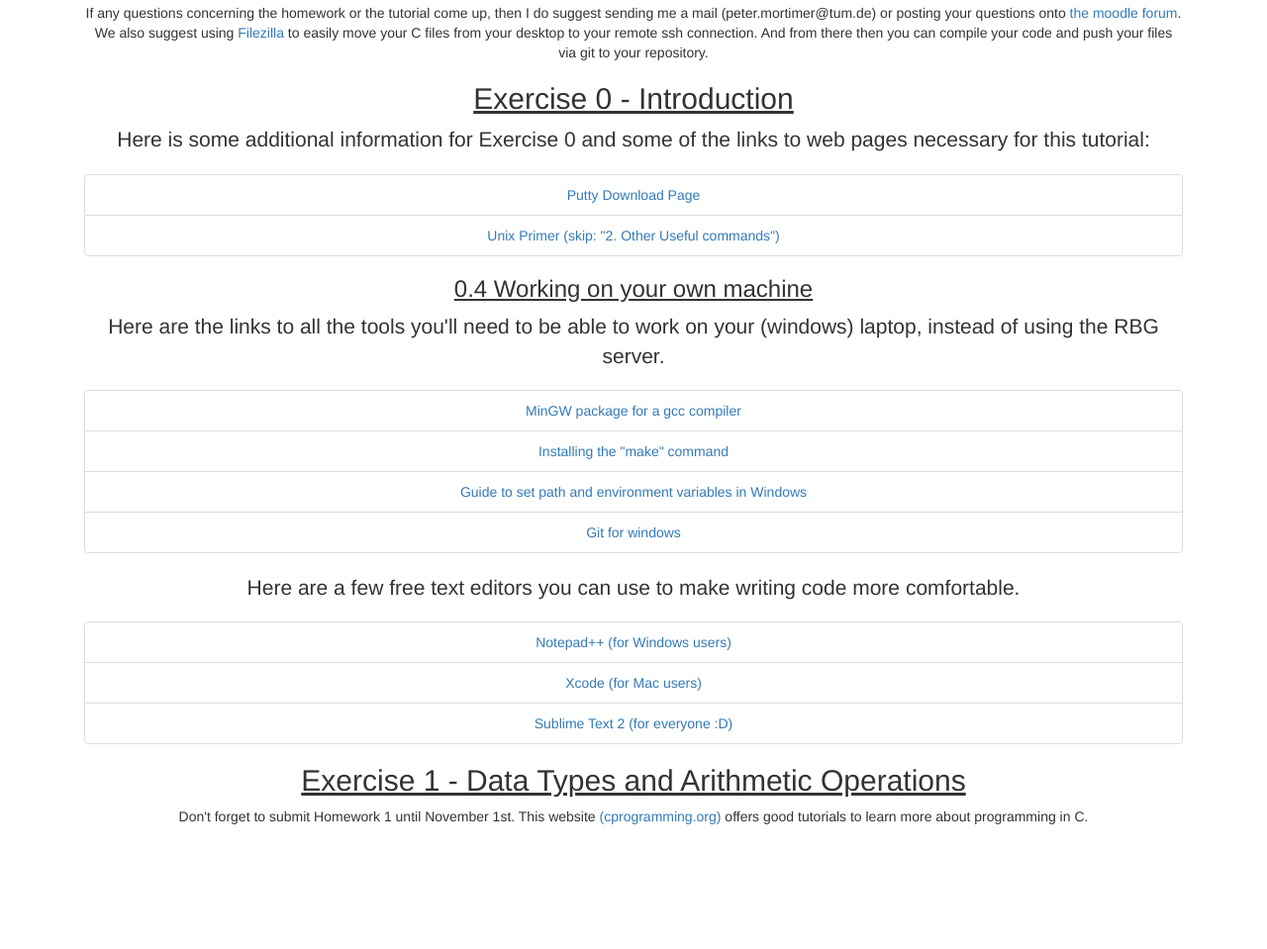
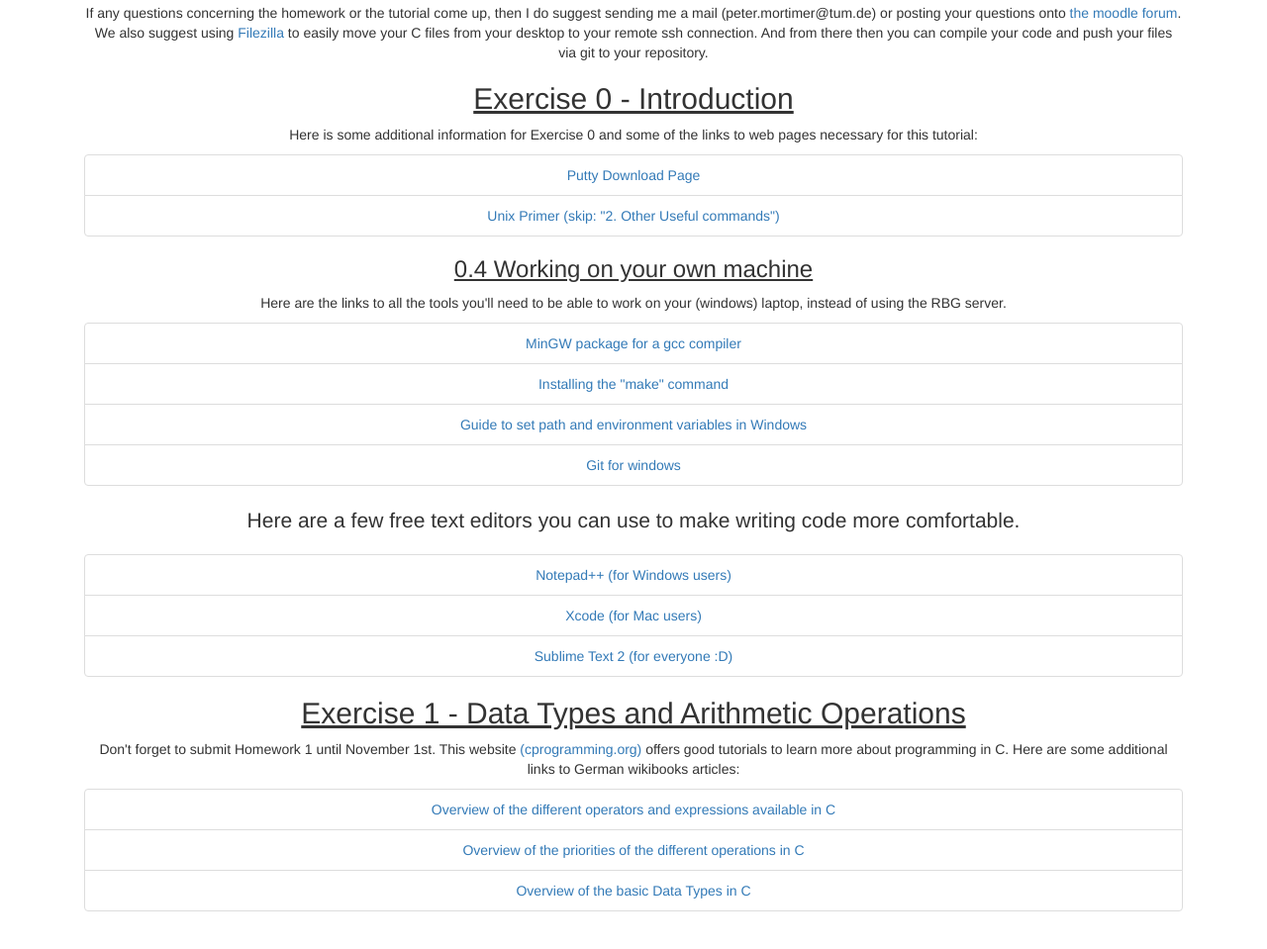
Before and after one commit to tonyromarock/UniWebsite, a plain HTML site: page Website/infoMSE.html in a window 1280 px wide. Shown: the part 235-1194 px from the top of the page at 99% size. Before the commit the page ends 1120 px from the top, so only its background shows below. Drawn offline with nearby package versions, Linux system fonts and the light colour scheme.

Commit message:
Added list of links to Exercise 1

```diff
--- a/Website/infoMSE.html
+++ b/Website/infoMSE.html
@@ -55,7 +55,7 @@
 
         <!-- Exercise 0 -->
         <h2><u>Exercise 0 - Introduction</u></h2>
-        <p class="lead">Here is some additional information for Exercise 0 and some of the links to web pages necessary for this tutorial:
+        <p>Here is some additional information for Exercise 0 and some of the links to web pages necessary for this tutorial:
         <ul class="list-group">
         	<li class="list-group-item"><a href="http://www.chiark.greenend.org.uk/~sgtatham/putty/download.html">Putty Download Page</a></li>
         	<li class="list-group-item"><a href="http://www.ks.uiuc.edu/Training/Tutorials/Reference/unixprimer.html">Unix Primer (skip: "2. Other Useful commands") </a></li>
@@ -63,7 +63,7 @@
         </p>
 
         <h3><u>0.4 Working on your own machine</u></h3>
-        <p class="lead">Here are the links to all the tools you'll need to be able to work on your (windows) laptop, instead of using the RBG server.</p>
+        <p>Here are the links to all the tools you'll need to be able to work on your (windows) laptop, instead of using the RBG server.</p>
         <ul class="list-group">
           <li class="list-group-item"><a href="http://mingw-w64.org/doku.php/download/mingw-builds">MinGW package for a gcc compiler</a></li>
           <li class="list-group-item"><a href="http://gnuwin32.sourceforge.net/packages/make.htm">Installing the "make" command </a></li>
@@ -81,7 +81,13 @@
 
         <!-- Exercise 1 -->
         <h2><u>Exercise 1 - Data Types and Arithmetic Operations</u></h2>
-        <p>Don't forget to submit Homework 1 until November 1st. This website <a href="http://www.cprogramming.com/tutorial/c-tutorial.html">(cprogramming.org)</a> offers good tutorials to learn more about programming in C.</p>
+        <p>Don't forget to submit Homework 1 until November 1st. This website <a href="http://www.cprogramming.com/tutorial/c-tutorial.html">(cprogramming.org)</a> offers good tutorials to learn more about programming in C. Here are some additional links to German wikibooks articles:</p>
+        <ul class="list-group">
+          <li class="list-group-item"><a href="https://de.wikibooks.org/wiki/C-Programmierung:_Ausdr%C3%BCcke_und_Operatoren">Overview of the different operators and expressions available in C</a></li>
+          <li class="list-group-item"><a href="https://de.wikibooks.org/wiki/C-Programmierung:_Liste_der_Operatoren_nach_Priorit%C3%A4t">Overview of the priorities of the different operations in C</a></li>
+          <li class="list-group-item"><a href="https://de.wikibooks.org/wiki/C-Programmierung:_Datentypen">Overview of the basic Data Types in C</a></li>
+        </ul>
+
         <!-- End Exercise 1 -->
 
 
```
